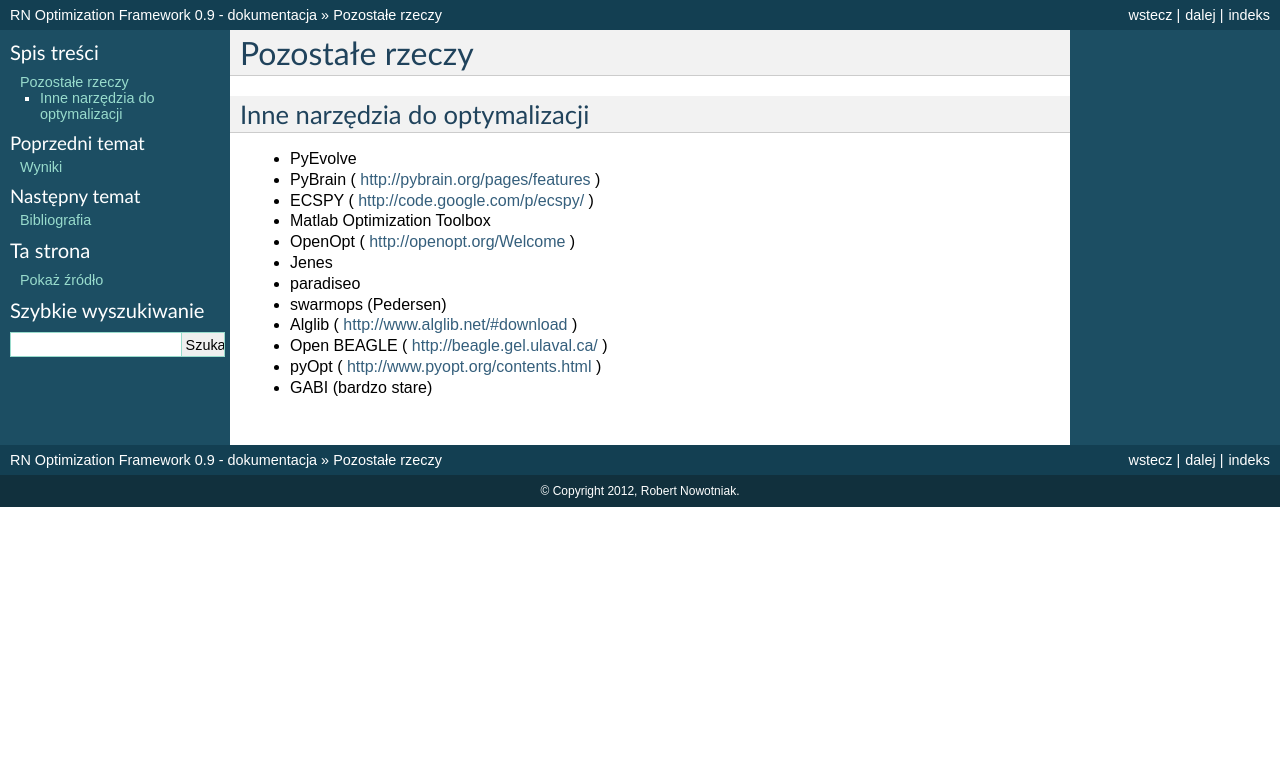
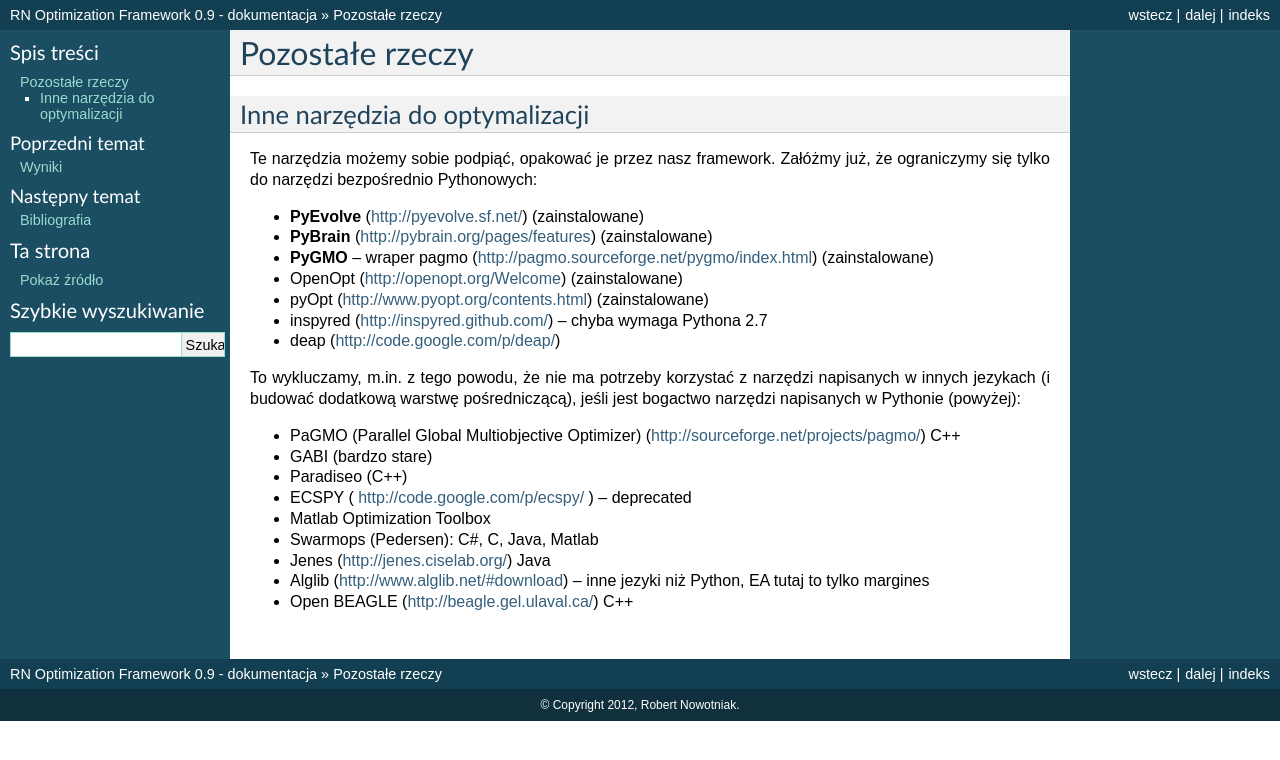
Before and after one commit to rnowotniak/qopt, a Sphinx documentation site: the page built from doc/notes.rst, in a window 1280 px wide. Shown: the top 760 px of the page. Built offline with Sphinx 7.4.7, drawn with Linux system fonts in a browser that asks for light colours; formulas are drawn with MathJax 3.

Commit message:
List of contrib tools in docs

```diff
--- a/doc/notes.rst
+++ b/doc/notes.rst
@@ -3,15 +3,28 @@
 ================
 Inne narzędzia do optymalizacji
 -------------------------------
-* PyEvolve
-* PyBrain ( http://pybrain.org/pages/features )
-* ECSPY ( http://code.google.com/p/ecspy/ )
+
+Te narzędzia możemy sobie podpiąć, opakować je przez nasz framework.
+Załóżmy już, że ograniczymy się tylko do narzędzi bezpośrednio Pythonowych:
+
+* **PyEvolve** (http://pyevolve.sf.net/) (zainstalowane)
+* **PyBrain** (http://pybrain.org/pages/features) (zainstalowane)
+* **PyGMO** -- wraper pagmo (http://pagmo.sourceforge.net/pygmo/index.html) (zainstalowane)
+* OpenOpt (http://openopt.org/Welcome) (zainstalowane)
+* pyOpt (http://www.pyopt.org/contents.html) (zainstalowane)
+* inspyred (http://inspyred.github.com/) -- chyba wymaga Pythona 2.7
+* deap (http://code.google.com/p/deap/)
+
+To wykluczamy, m.in. z tego powodu, że nie ma potrzeby korzystać z narzędzi
+napisanych w innych jezykach (i budować dodatkową warstwę pośredniczącą),
+jeśli jest bogactwo narzędzi napisanych w Pythonie (powyżej):
+
+* PaGMO (Parallel Global Multiobjective Optimizer) (http://sourceforge.net/projects/pagmo/) C++
+* GABI (bardzo stare)
+* Paradiseo (C++)
+* ECSPY ( http://code.google.com/p/ecspy/ ) -- deprecated
 * Matlab Optimization Toolbox
-* OpenOpt ( http://openopt.org/Welcome )
-* Jenes
-* paradiseo
-* swarmops (Pedersen)
-* Alglib ( http://www.alglib.net/#download )
-* Open BEAGLE ( http://beagle.gel.ulaval.ca/ )
-* pyOpt ( http://www.pyopt.org/contents.html )
-* GABI (bardzo stare)
+* Swarmops (Pedersen): C#, C, Java, Matlab
+* Jenes (http://jenes.ciselab.org/) Java
+* Alglib (http://www.alglib.net/#download) -- inne jezyki niż Python, EA tutaj to tylko margines
+* Open BEAGLE (http://beagle.gel.ulaval.ca/) C++
```
Also changed, not shown: 1 other file.
